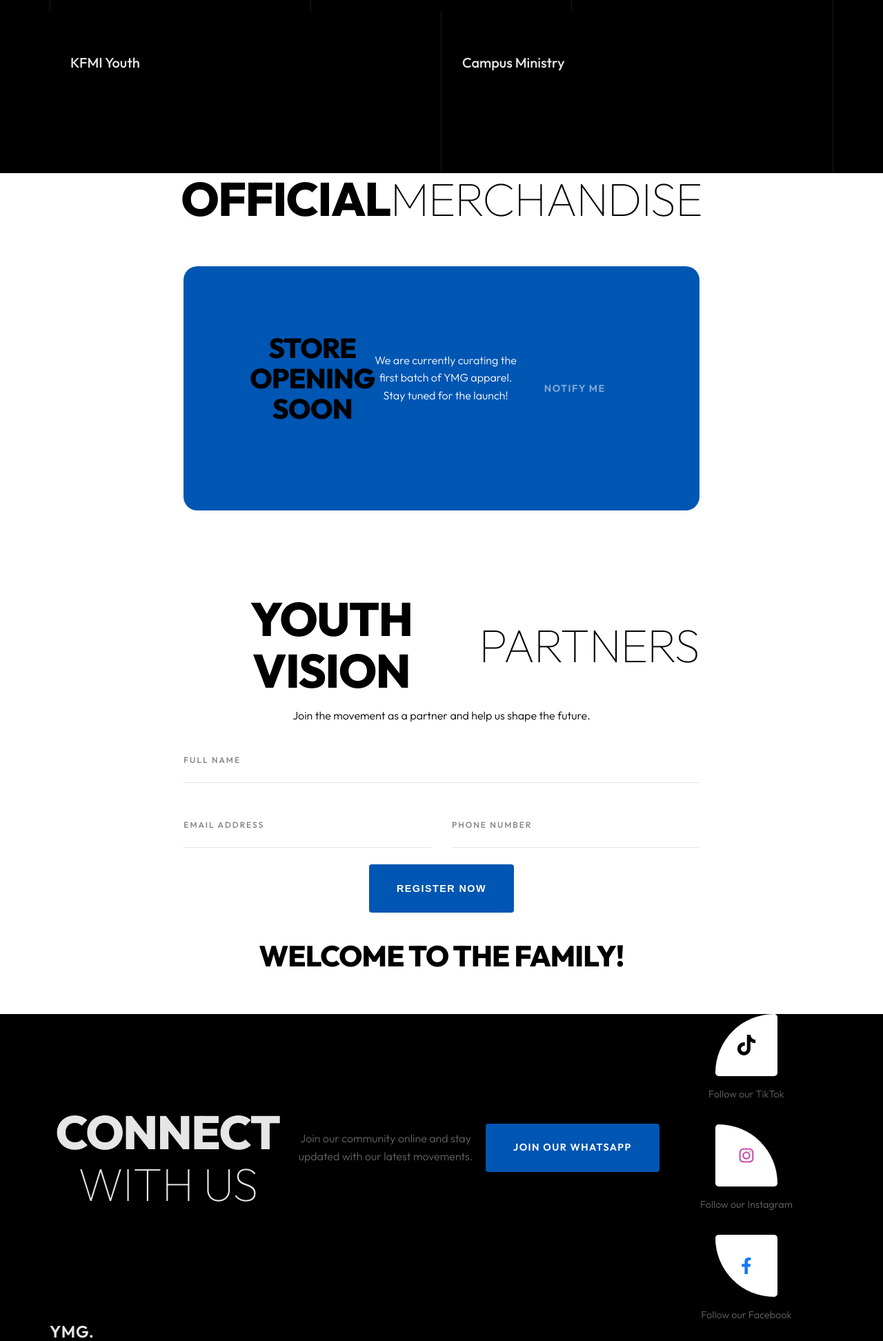
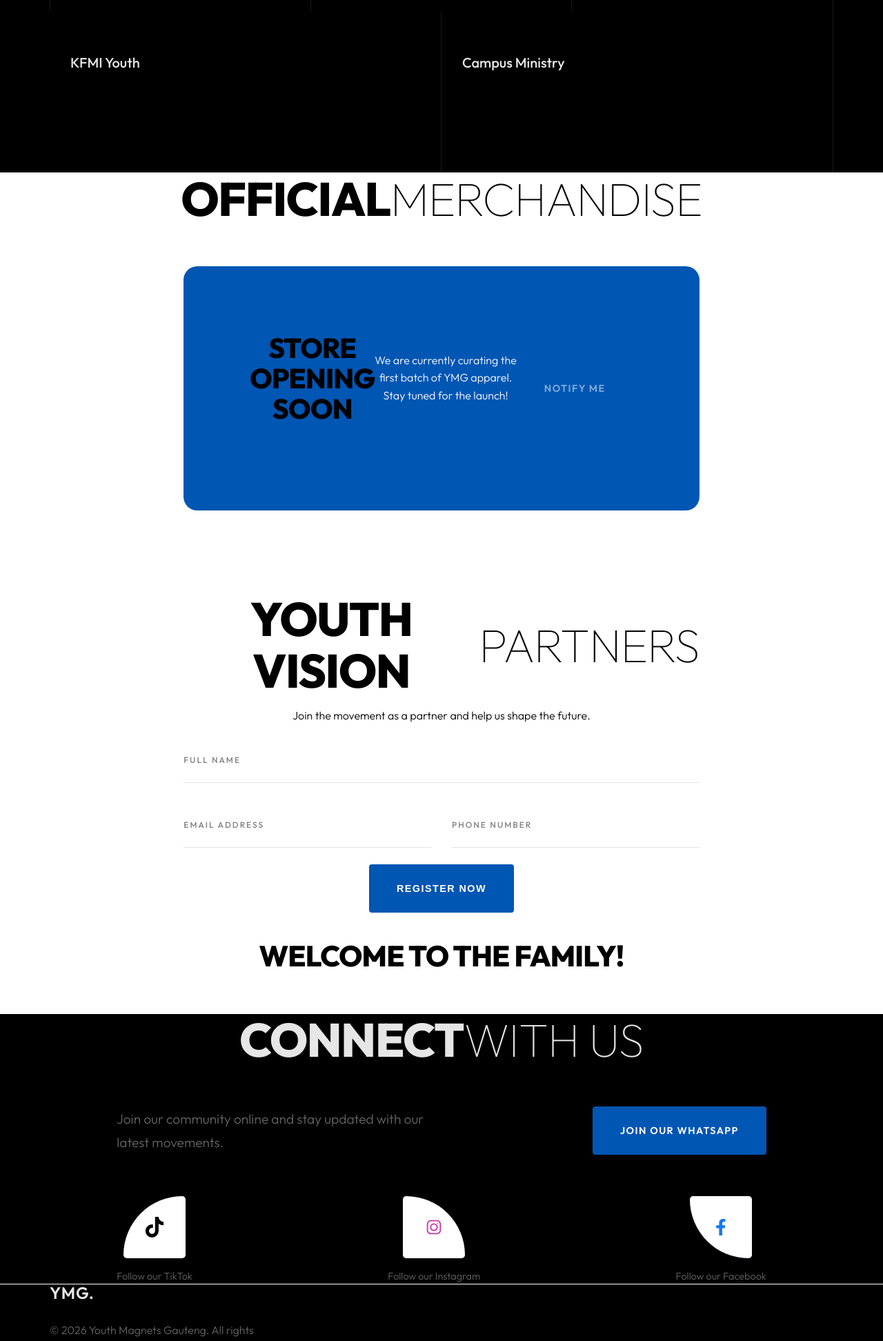
Before and after one commit to thulanesigasa/ym_gauteng, a Flask app: page / in a window 1280 px wide. Shown: the part 1764-3708 px from the top of the page at 69% size. Run offline with Flask 3, Linux system fonts and the light colour scheme; some libraries are stand-ins or nearby versions.

Commit message:
Update Connect With Us layout to span left-to-right

```diff
--- a/templates/index.html
+++ b/templates/index.html
@@ -297,17 +297,21 @@
                     <div class="mi-invert-fix">
                         <div class="container mil-p-120-120">
                             <div class="row justify-content-center">
-                                <div class="col-lg-8 mil-center">
-                                    <h2 class="mil-muted mil-up mil-mb-30">Connect <span class="mil-thin">With Us</span></h2>
-                                    <p class="mil-light-soft mil-up mil-mb-60">Join our community online and stay updated with our latest movements.</p>
+                                <div class="col-lg-10">
+                                    <h2 class="mil-muted mil-up mil-mb-60 mil-center">Connect <span class="mil-thin">With Us</span></h2>
 
-                                    <div class="mil-up mil-mb-60">
-                                        <a href="https://chat.whatsapp.com/general" target="_blank" class="mil-button mil-arrow-place">
-                                            <span>Join Our WhatsApp</span>
-                                        </a>
+                                    <div class="row align-items-center mil-mb-60 mil-up">
+                                        <div class="col-md-6">
+                                            <p class="mil-light-soft mil-mb-30 mil-mb-md-0" style="font-size: 1.2rem; line-height: 1.8; margin: 0;">Join our community online and stay updated with our latest movements.</p>
+                                        </div>
+                                        <div class="col-md-6" style="text-align: right;">
+                                            <a href="https://chat.whatsapp.com/general" target="_blank" class="mil-button mil-arrow-place">
+                                                <span>Join Our WhatsApp</span>
+                                            </a>
+                                        </div>
                                     </div>
 
-                                    <div class="mil-social-grid mil-up" style="gap: 2rem;">
+                                    <div class="mil-social-grid mil-up" style="justify-content: space-between; flex-wrap: wrap; display: flex; width: 100%;">
                                         <!-- TikTok -->
                                         <a href="https://tiktok.com/@youthmagnetsgauteng" target="_blank" aria-label="Follow on TikTok" class="social-card-wrapper">
                                             <button class="social-card card-tiktok">
```
